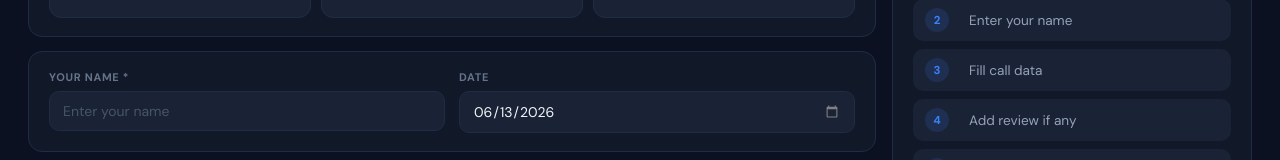
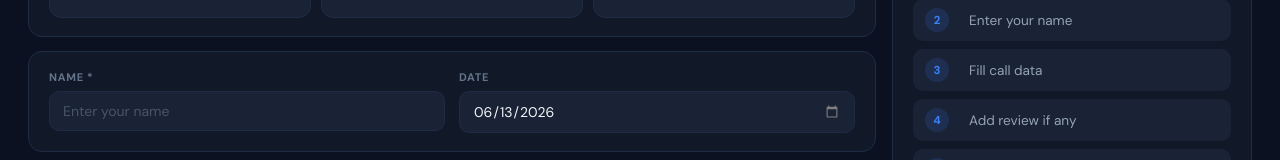
Before and after one commit to 01growthproject/arbaj-revert-system, a React (Vite) app in the folder client/: page / in a window 1280 px wide. Shown: the part 292-452 px from the top of the page. Built offline with nearby package versions, Linux system fonts and the light colour scheme; no server answers.

Commit message:
solve error

```diff
--- a/client/src/pages/AgentForm.jsx
+++ b/client/src/pages/AgentForm.jsx
@@ -494,7 +494,7 @@ export default function AgentForm() {
             <div className="af-card">
               <div className="af-two-col">
                 <div>
-                  <div className="af-field-label">YOUR Name *</div>
+                  <div className="af-field-label">Name *</div>
                   <input className="af-input" type="text" name="agentName" value={form.agentName} onChange={handleChange} placeholder="Enter your name" required />
                 </div>
                 <div>
```
